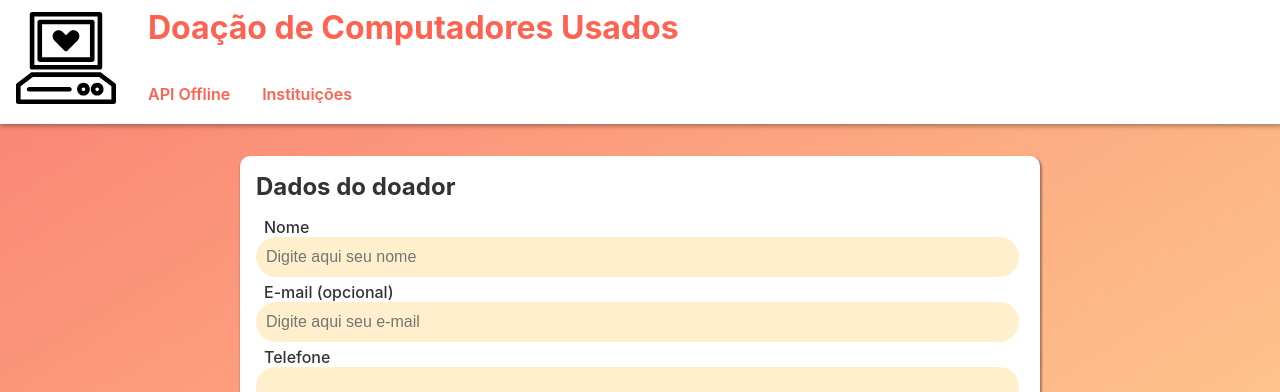
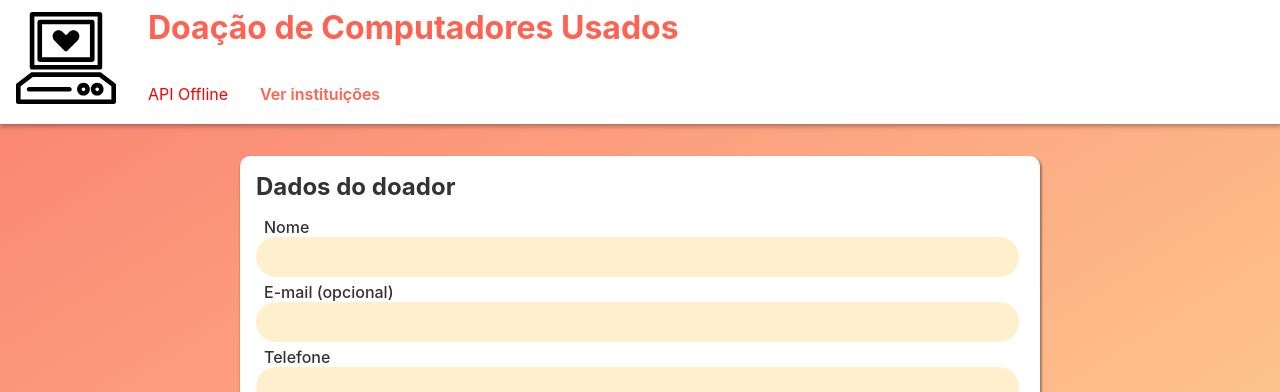
Before and after one commit to Patrick448/selecao-app-masters, a Next.js app in the folder doar-computadores/: page / in a window 1280 px wide. Shown: the top 392 px of the page. Built offline with nearby package versions, Linux system fonts and the light colour scheme; no server answers.

Commit message:
ajustes em estilos

```diff
--- a/doar-computadores/components/formField.js
+++ b/doar-computadores/components/formField.js
@@ -4,7 +4,7 @@
 
     return <div className='fill label-input-field'>
       <label htmlFor={props.name}>{props.label}</label>
-      <input type="text" id={props.name} name={props.name} placeholder={props.placeholder} value={props.value} required={props.required} onChange={props.onChange} />
+      <input defaultValue="" type="text" id={props.name} name={props.name} placeholder={props.placeholder} value={props.value} required={props.required} onChange={props.onChange} />
       <div className='error'>{props.error == true ? props.errorMessage : ""}</div>
     </div>
   }
--- a/doar-computadores/pages/index.js
+++ b/doar-computadores/pages/index.js
@@ -215,16 +215,17 @@ export default function Home() {
         <div className='header-text'>
           <h1>Doação de Computadores Usados</h1>
           <div className='header-sub-text row'>
-            <div className='header-menu-item'>
-              {isApiAlive ? <p>API Online</p> : <p>API Offline</p>}
+          <div className='online-status'>
+              {isApiAlive ? <p className='success'>API Online</p> : <p className='error'>API Offline</p>}
             </div>
             <div className='header-menu-item'>
               <p>
                 <Link href="/institutions">
-                  <a>Instituições</a>
+                  <a>Ver instituições</a>
                 </Link>
               </p>
             </div>
+
           </div>
 
         </div>
@@ -238,14 +239,12 @@ export default function Home() {
             <FormField
               name="name"
               label="Nome"
-              placeholder="Digite aqui seu nome"
               required={true}
               value={formState.name.value} />
 
             <FormField
               name="email"
               label="E-mail (opcional)"
-              placeholder="Digite aqui seu e-mail"
               required={false}
               value={formState.email.value}
               error={formState.email.editted && !formState.email.valid}
```
